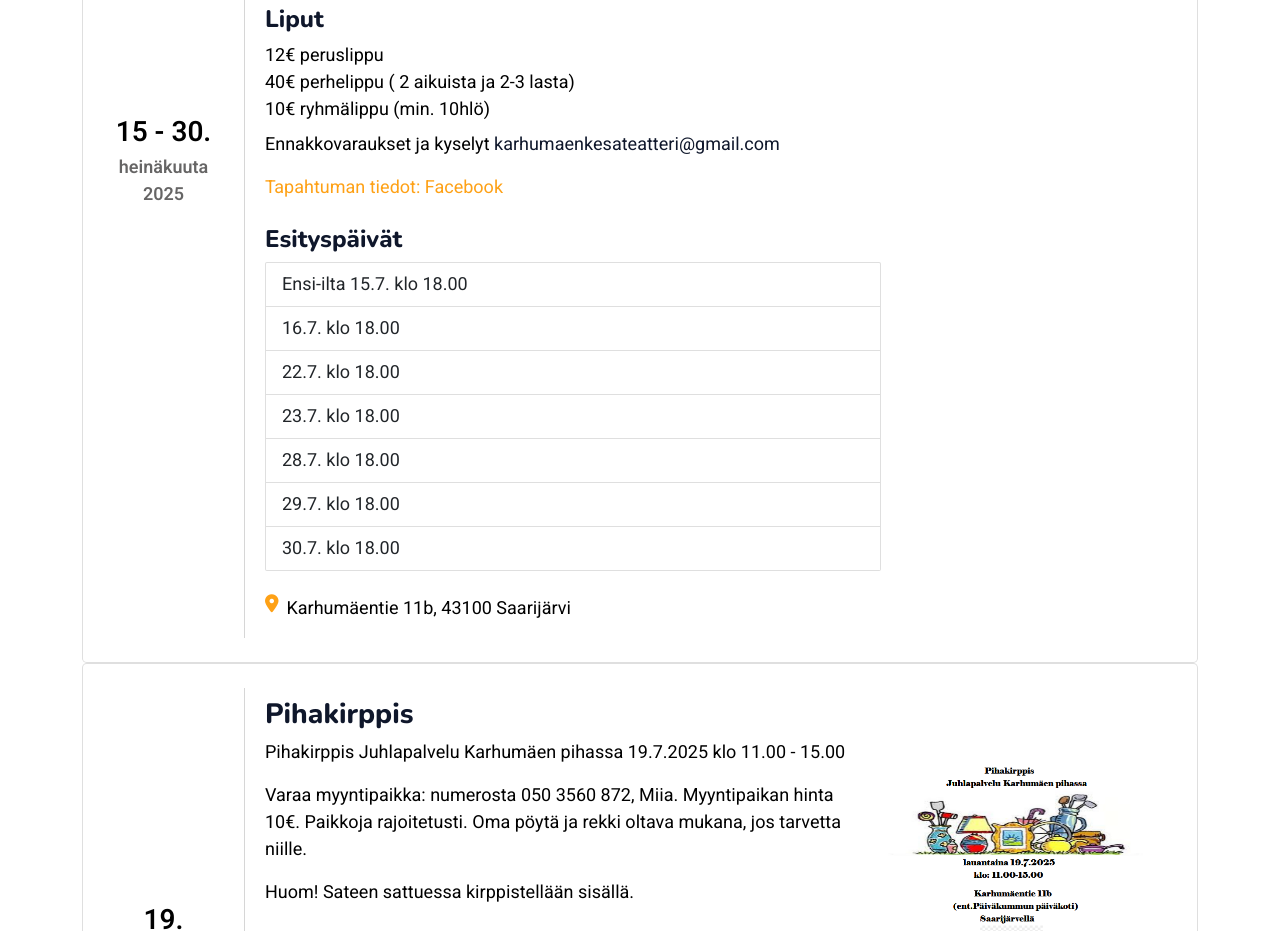
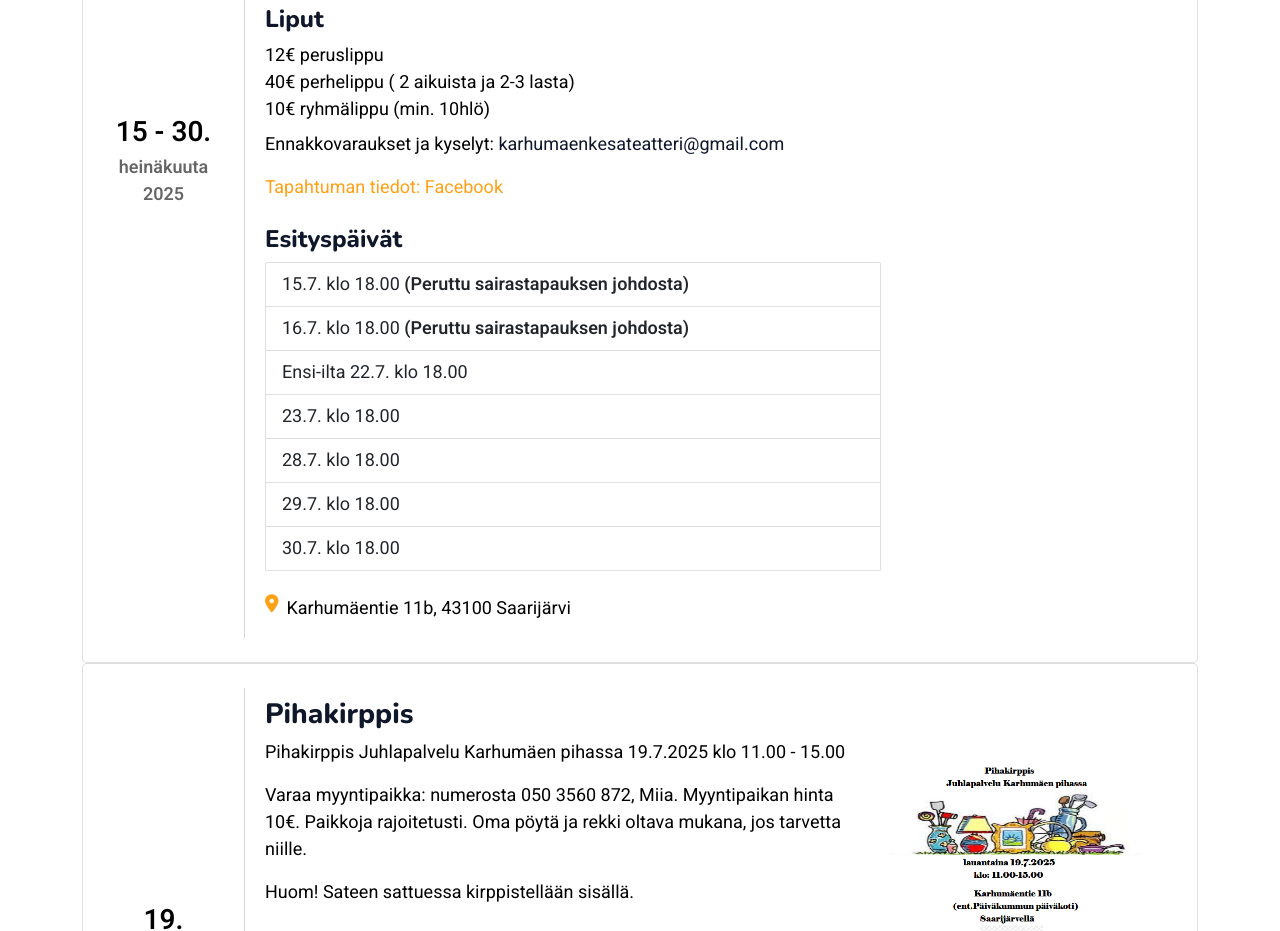
Before and after one commit to peltex/juhlapalvelukarhumaki, a plain HTML site: page index.html in a window 1280 px wide. Shown: the part 2340-3271 px from the top of the page. Drawn offline with nearby package versions, Linux system fonts and the light colour scheme.

Commit message:
teatteri päivitys

```diff
--- a/index.html
+++ b/index.html
@@ -284,7 +284,7 @@
                       <br>
                       <span>10€ ryhmälippu (min. 10hlö)</span>
                       <p class="mt-2">
-                        Ennakkovaraukset ja kyselyt <a href="mailto:karhumaenkesateatteri@gmail.com" class="text-dark">karhumaenkesateatteri@gmail.com</a>
+                        Ennakkovaraukset ja kyselyt: <a href="mailto:karhumaenkesateatteri@gmail.com" class="text-dark">karhumaenkesateatteri@gmail.com</a>
                       </p>
                       <p class="mt-3">
                         <a target="_blank"
@@ -294,13 +294,13 @@
                       <h4 class="mt-4">Esityspäivät</h4>
                       <ul class="list-group date-list">
                         <li class="list-group-item">
-                            <span>Ensi-ilta 15.7. klo 18.00</span>
+                            <span>15.7. klo 18.00 <b>(Peruttu sairastapauksen johdosta)</b></span>
                         </li>
                         <li class="list-group-item">
-                            <span>16.7. klo 18.00</span>
+                            <span>16.7. klo 18.00 <b>(Peruttu sairastapauksen johdosta)</b></span>
                         </li>
                         <li class="list-group-item">
-                            <span>22.7. klo 18.00</span>
+                            <span>Ensi-ilta 22.7. klo 18.00</span>
                         </li>
                         <li class="list-group-item">
                             <span>23.7. klo 18.00</span>
```
